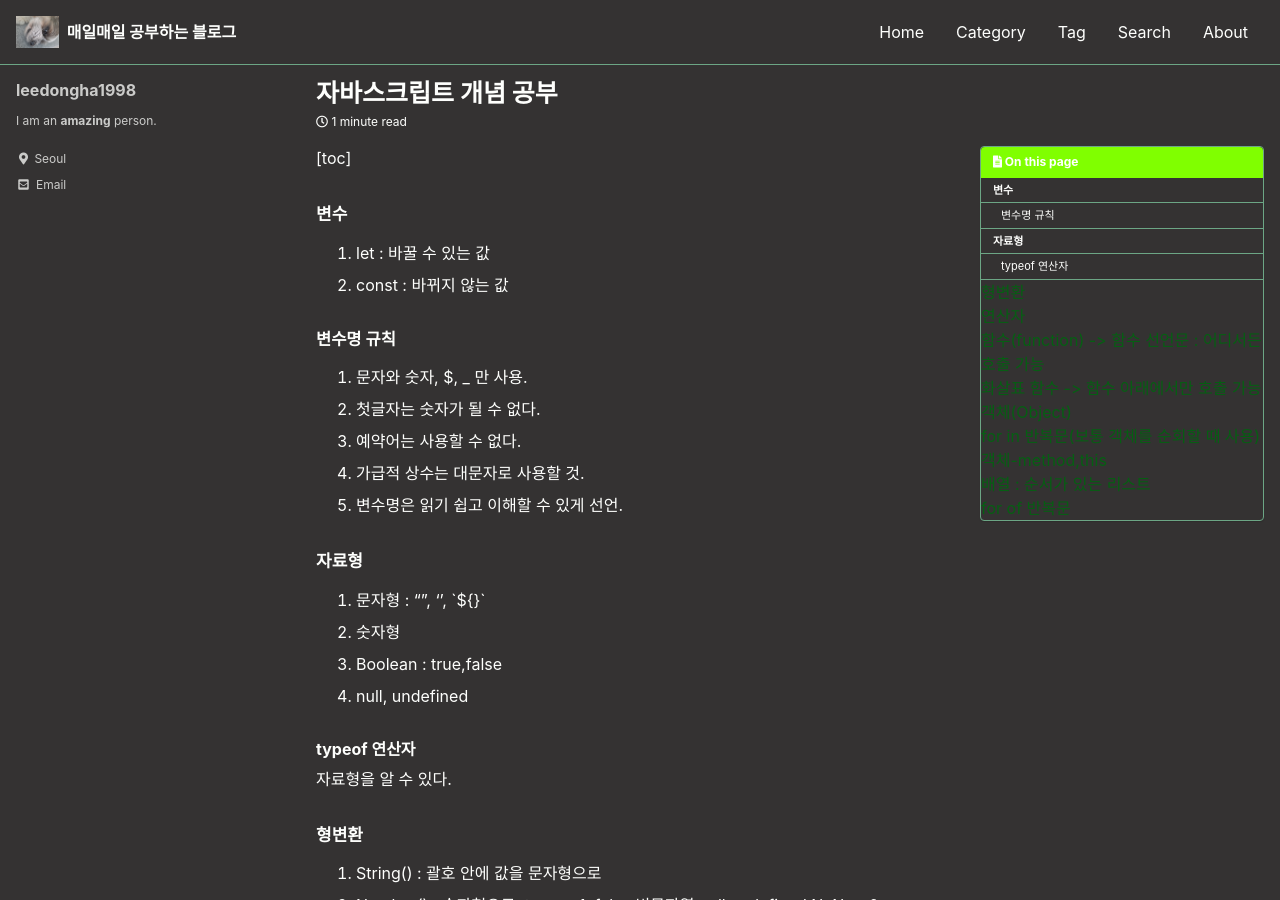
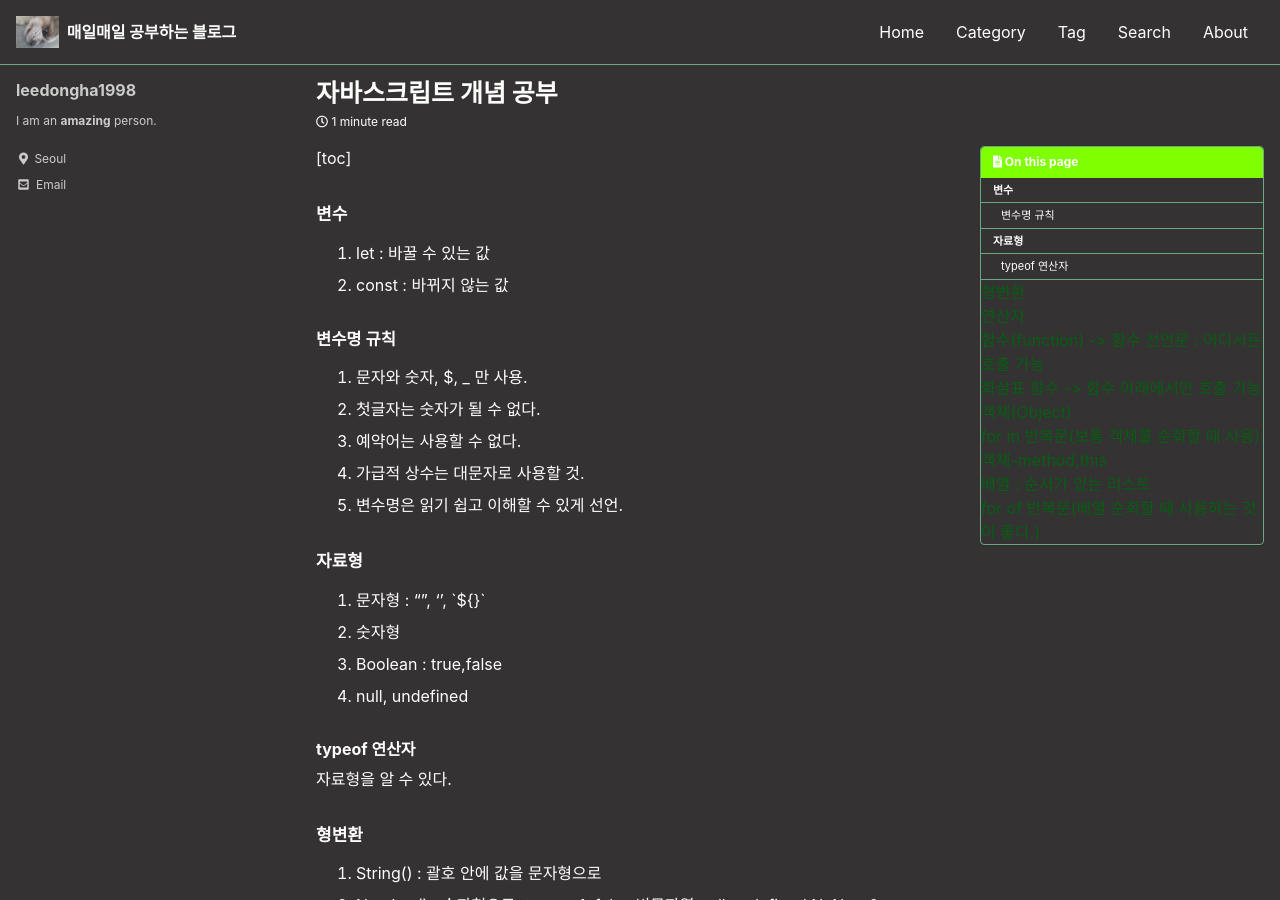
Before and after one commit to leedongha1998/leedongha1998.github.io, a Jekyll site: the page built from _posts/22-12-01-javascript.md, in a window 1280 px wide and 900 px high. Built offline with Jekyll 4.4.1, drawn with Linux system fonts in a browser that asks for light colours; cached includes are drawn as plain includes; some of the changed text lies outside the part shown.

Commit message:
22-12-03

````diff
--- a/_posts/22-12-01-javascript.md
+++ b/_posts/22-12-01-javascript.md
@@ -167,7 +167,7 @@ let students = ['철수','영희',3,false,{name:'mike',age:30},function(){consol
 
 
 
-##### for of 반복문
+##### for of 반복문(배열 순회할 때 사용하는 것이 좋다.)
 
 ```javascript
 let days = ['월','화','수'];
````
Also changed, not shown: _posts/2022-11-14-Spring.md (+2 -0 lines).
